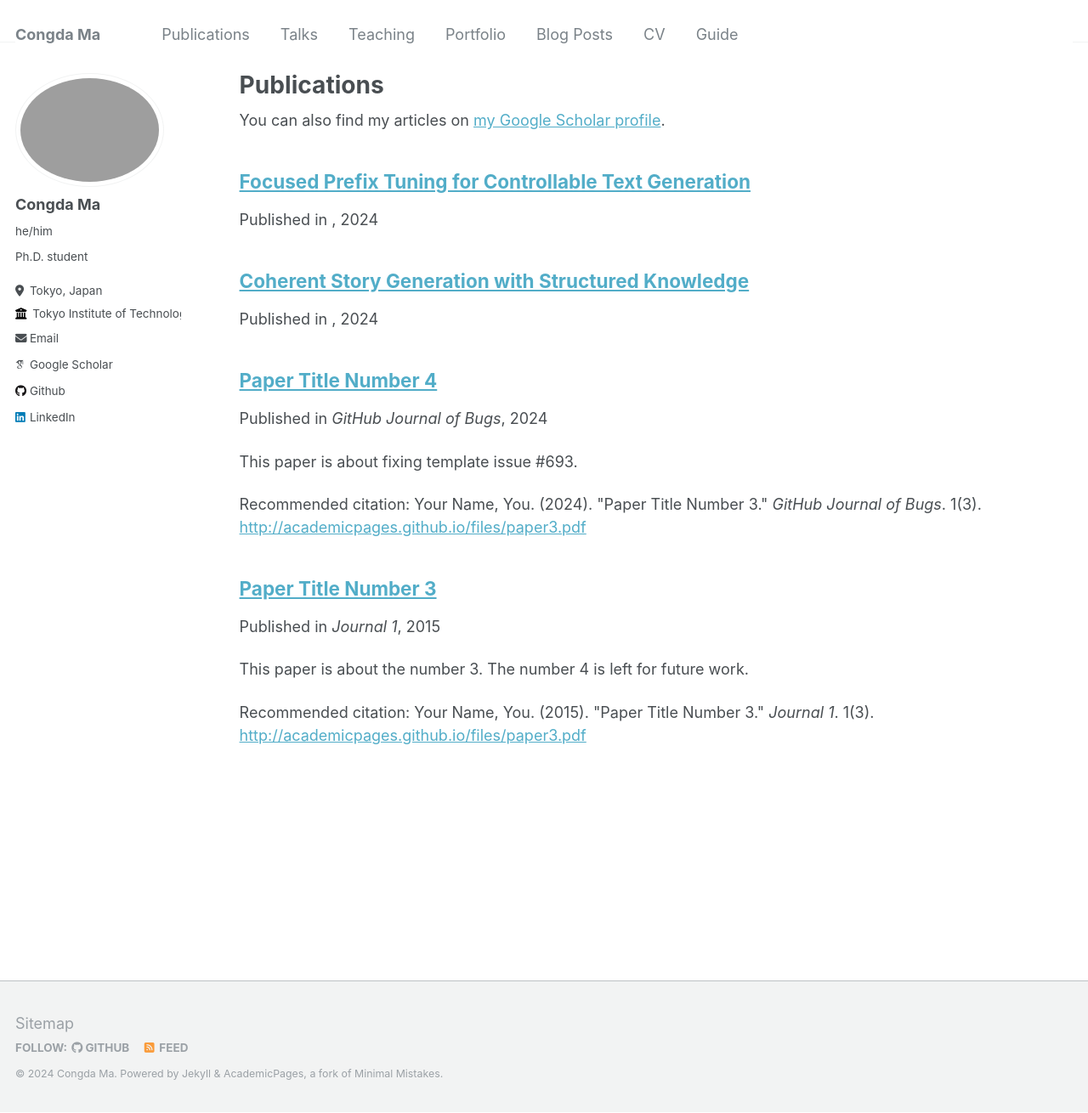
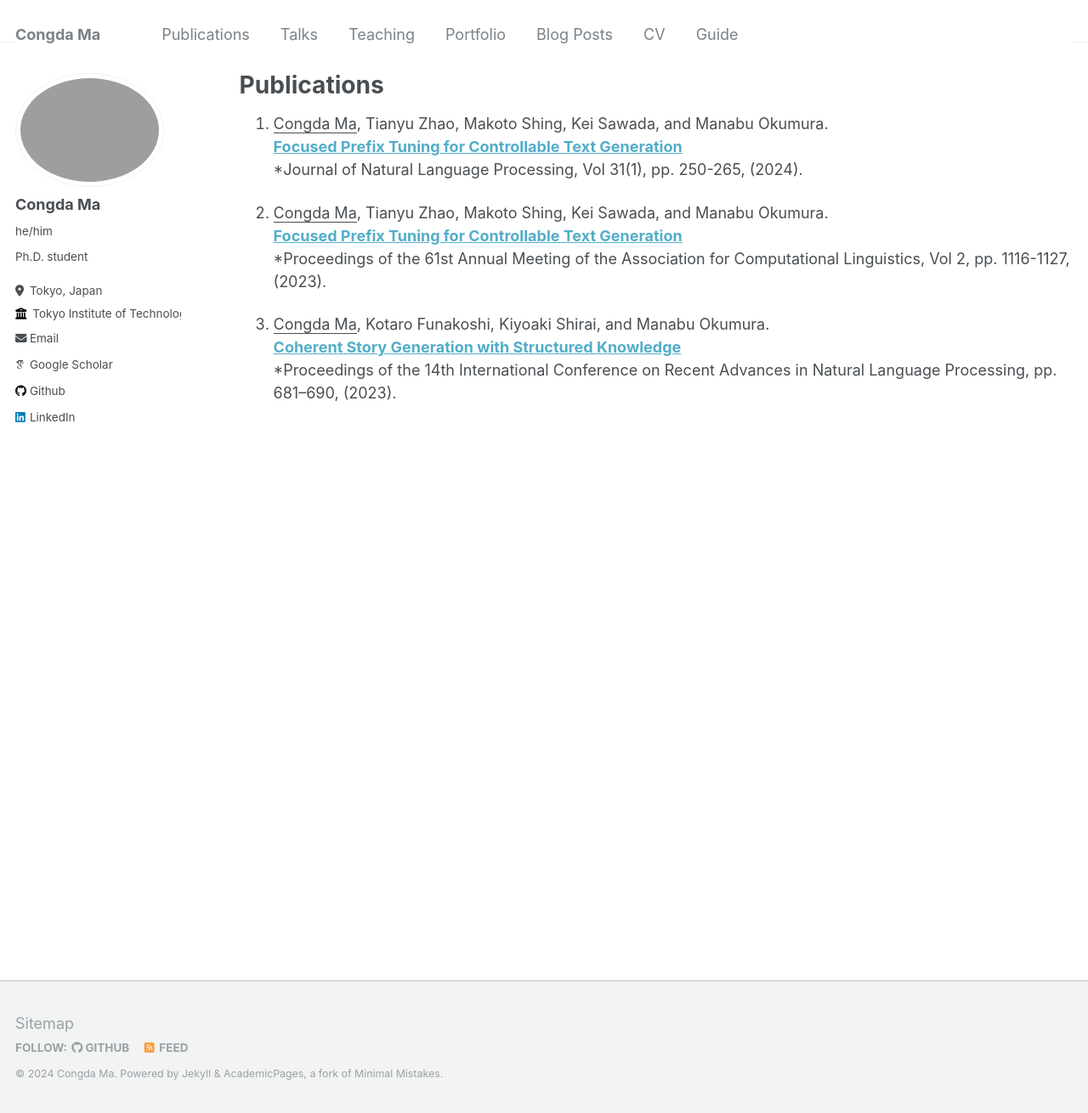
Before and after one commit to derrickmaa/derrickmaa.github.io, a Jekyll site: the page built from _pages/publications.md, in a window 1280 px wide and 1310 px high. Shown: the whole window at 85% size. Built offline with Jekyll 4.4.1, drawn with Linux system fonts in a browser that asks for light colours; some web fonts are replaced.

Commit message:
Update publications.md

```diff
--- a/_pages/publications.md
+++ b/_pages/publications.md
@@ -4,13 +4,14 @@ title: "Publications"
 permalink: /publications/
 author_profile: true
 ---
+1. <ins>Congda Ma</ins>, Tianyu Zhao, Makoto Shing, Kei Sawada, and Manabu Okumura.\
+   **[Focused Prefix Tuning for Controllable Text Generation](https://doi.org/10.5715/jnlp.31.250)**\
+   *Journal of Natural Language Processing, Vol 31(1), pp. 250-265, (2024).
 
-{% if site.author.googlescholar %}
-  <div class="wordwrap">You can also find my articles on <a href="{{site.author.googlescholar}}">my Google Scholar profile</a>.</div>
-{% endif %}
+2. <ins>Congda Ma</ins>, Tianyu Zhao, Makoto Shing, Kei Sawada, and Manabu Okumura.\
+   **[Focused Prefix Tuning for Controllable Text Generation](https://aclanthology.org/2023.acl-short.96)**\
+   *Proceedings of the 61st Annual Meeting of the Association for Computational Linguistics, Vol 2, pp. 1116-1127, (2023).
 
-{% include base_path %}
-
-{% for post in site.publications reversed %}
-  {% include archive-single.html %}
-{% endfor %}
+3. <ins>Congda Ma</ins>, Kotaro Funakoshi, Kiyoaki Shirai, and Manabu Okumura.\
+   **[Coherent Story Generation with Structured Knowledge](https://aclanthology.org/2023.ranlp-1.74/)**\
+   *Proceedings of the 14th International Conference on Recent Advances in Natural Language Processing, pp. 681–690, (2023).
```
